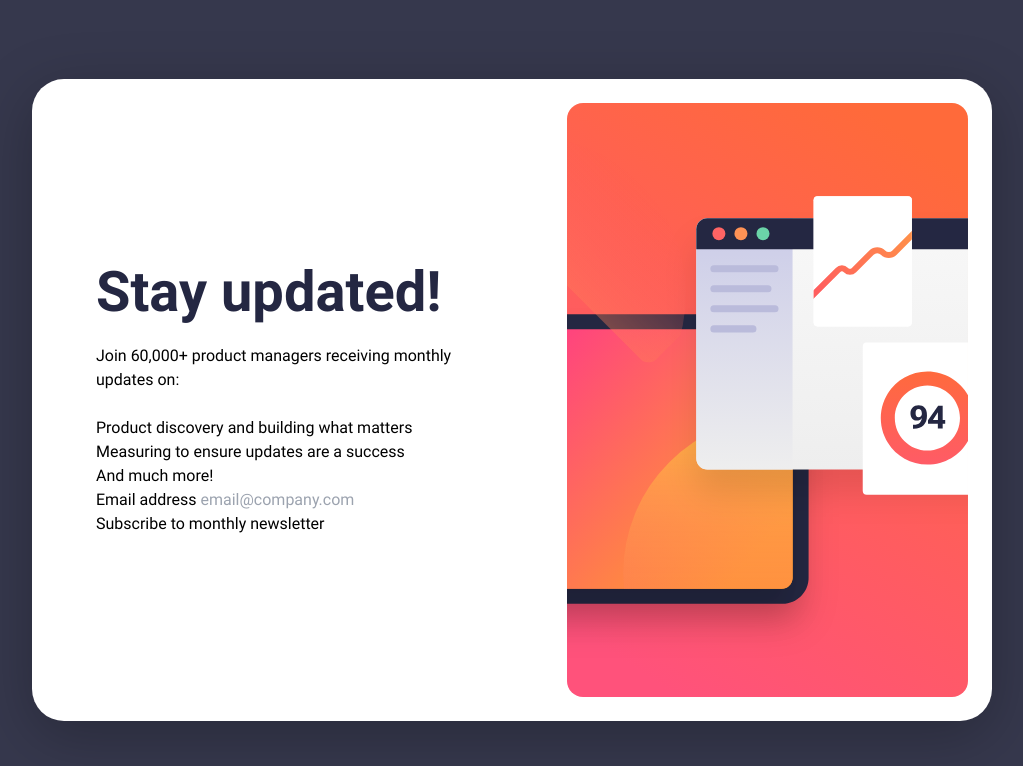
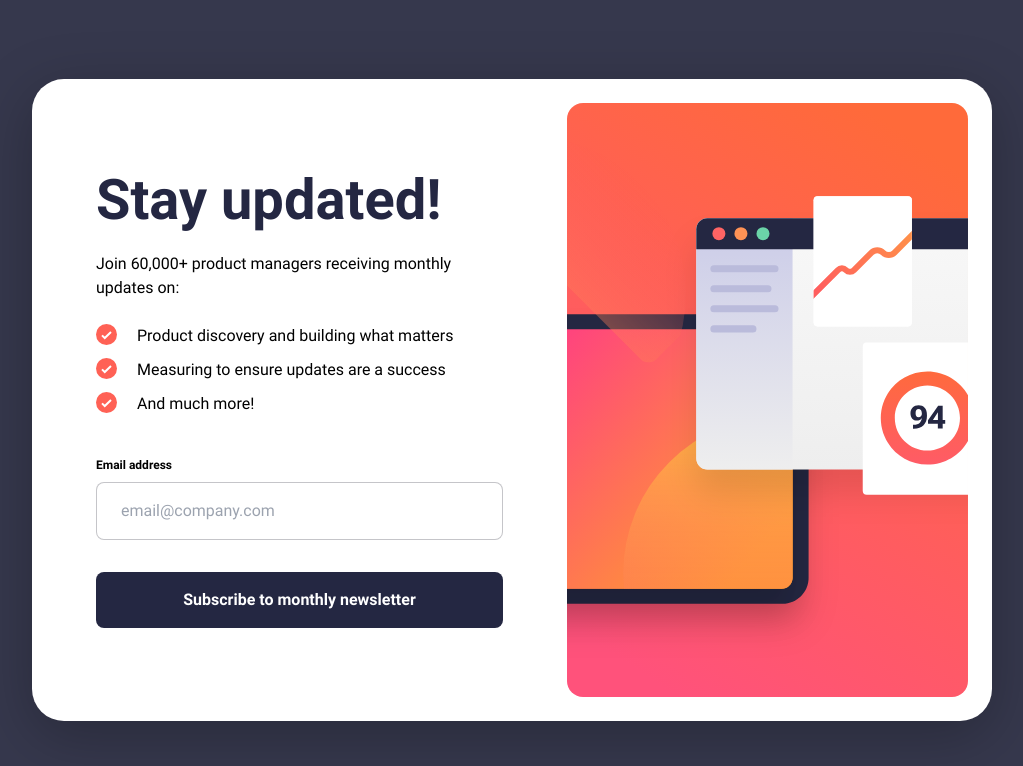
Before and after one commit to lauraamiaa/newsletter-sign-up, a website: page index.html in a window 1280 px wide. Shown: the whole page, without its empty margins (128-1151 px from the left). Drawn offline with Linux system fonts and the light colour scheme; files whose address does not match are found by name.

Commit message:
desktop default state

```diff
--- a/index.html
+++ b/index.html
@@ -16,32 +16,56 @@
       <div
         class="w-9/12 p-6 pl-16 flex justify-between items-center gap-16 rounded-modal bg-white shadow-modal font-roboto"
       >
-        <div class="">
+        <div class="flex flex-col gap-10">
           <div class="flex flex-col gap-6">
             <h1 class="sr-only">Newsletter sign-up</h1>
             <h2 class="text-heading text-dark-navy">Stay updated!</h2>
             <p class="text-body">
               Join 60,000+ product managers receiving monthly updates on:
             </p>
-            <div class="text-body">
-              <p>Product discovery and building what matters</p>
-              <p>Measuring to ensure updates are a success</p>
-              <p>And much more!</p>
+            <div class="text-body flex flex-col gap-2.5">
+              <div class="flex items-start gap-5">
+                <img
+                  src="./assets/images/icon-list.svg"
+                  alt="Drawers"
+                  loading="lazy"
+                />
+                <p>Product discovery and building what matters</p>
+              </div>
+              <div class="flex items-start gap-5">
+                <img
+                  src="./assets/images/icon-list.svg"
+                  alt="Drawers"
+                  loading="lazy"
+                />
+                <p>Measuring to ensure updates are a success</p>
+              </div>
+              <div class="flex items-start gap-5">
+                <img
+                  src="./assets/images/icon-list.svg"
+                  alt="Drawers"
+                  loading="lazy"
+                />
+                <p>And much more!</p>
+              </div>
             </div>
           </div>
 
-          <form id="form" novalidate>
-            <div>
-              <label for="email">Email address</label>
+          <form id="form" class="flex flex-col gap-6" novalidate>
+            <div class="flex flex-col gap-2">
+              <label for="email" class="text-label">Email address</label>
               <input
                 id="email"
+                class="py-4 px-6 rounded-lg border border-gray border-opacity-25"
                 name="email"
                 type="email"
                 placeholder="email@company.com"
               />
               <span aria-live="polite" id="email-error"></span>
             </div>
-            <button>Subscribe to monthly newsletter</button>
+            <button class="py-4 rounded-lg text-button text-white bg-dark-navy">
+              Subscribe to monthly newsletter
+            </button>
           </form>
         </div>
 
```
Also changed, not shown: dist/output.css.
